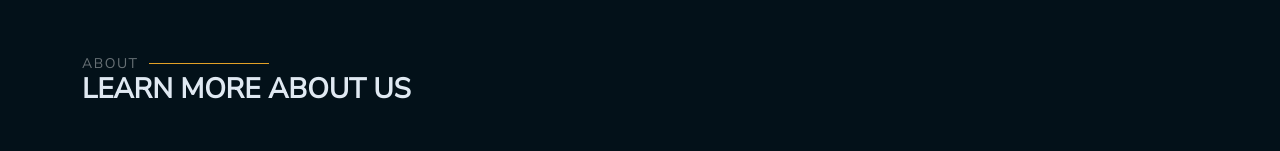
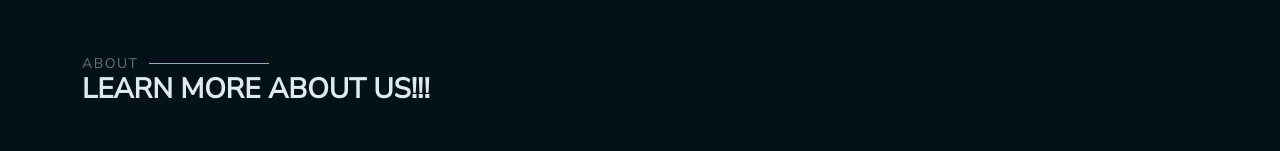
Before and after one commit to GoldLucky0810/Team, a Next.js app: page / in a window 1280 px wide. Shown: the part 801-952 px from the top of the page. Built offline with nearby package versions, Linux system fonts and the light colour scheme.

Commit message:
test update

```diff
--- a/src/app/page.tsx
+++ b/src/app/page.tsx
@@ -84,7 +84,7 @@ export default function Home() {
           {/* <!-- Section Title --> */}
           <div className="container section-title" data-aos="fade-up">
             <h2>About</h2>
-            <div><span>Learn More</span> <span className="description-title">About Us</span></div>
+            <div><span>Learn More</span> <span className="description-title">About Us!!!</span></div>
           </div>
           {/* <!-- End Section Title --> */}
 
```
